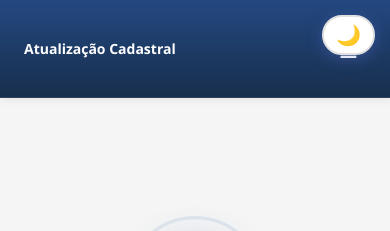
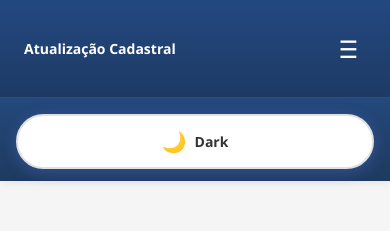
Before and after one commit to chrystiansales/recadastramento, a plain HTML site: page index.html in a window 390 px wide. Shown: the top 231 px of the page. Drawn offline with Linux system fonts and the light colour scheme.

Commit message:
Mover botão dark mode para sidebar
- Botão agora está dentro da sidebar em todas as páginas
- Fica visível tanto em desktop quanto em mobile
- Em mobile, aparece no topo do menu lateral
- Melhor integração com o design existente
- Mantém funcionalidade de persistência do tema

🤖 Generated with [Claude Code](https://claude.com/claude-code)

Co-Authored-By: Claude <noreply@anthropic.com>

```diff
--- a/assets/css/styles.css
+++ b/assets/css/styles.css
@@ -905,20 +905,19 @@ h1 {
    Dark Mode Toggle Button
    =================================== */
 .theme-toggle {
-    position: fixed;
-    top: 20px;
-    right: 20px;
-    z-index: 1000;
     background: var(--color-bg-primary);
     border: 2px solid var(--color-border-light);
     border-radius: 30px;
-    padding: 8px 16px;
+    padding: 10px 20px;
     cursor: pointer;
     display: flex;
     align-items: center;
+    justify-content: center;
     gap: 8px;
     box-shadow: var(--shadow-sm);
     transition: all var(--transition-base);
+    margin: var(--spacing-md) var(--spacing-lg);
+    font-family: inherit;
 }
 
 .theme-toggle:hover {
@@ -940,12 +939,7 @@ h1 {
 
 @media (max-width: 768px) {
     .theme-toggle {
-        top: 15px;
-        right: 15px;
-        padding: 6px 12px;
-    }
-
-    .theme-toggle__text {
-        display: none;
+        margin: var(--spacing-md) var(--spacing-md) var(--spacing-sm);
+        padding: 12px;
     }
 }
--- a/index.html
+++ b/index.html
@@ -16,6 +16,12 @@
                 <h2 class="sidebar__title">Atualização Cadastral</h2>
                 <span class="sidebar__toggle">☰</span>
             </div>
+
+            <!-- Botão Dark Mode -->
+            <button class="theme-toggle" onclick="toggleTheme()" aria-label="Alternar tema">
+                <span class="theme-toggle__icon" id="themeIcon">🌙</span>
+                <span class="theme-toggle__text" id="themeText">Dark</span>
+            </button>
 
             <nav class="sidebar__menu">
                 <p class="sidebar__section-title">Colaborador</p>
@@ -96,12 +102,6 @@
         </aside>
 
         <div class="content-wrapper">
-            <!-- Botão Dark Mode -->
-            <button class="theme-toggle" onclick="toggleTheme()" aria-label="Alternar tema">
-                <span class="theme-toggle__icon" id="themeIcon">🌙</span>
-                <span class="theme-toggle__text" id="themeText">Dark</span>
-            </button>
-
             <!-- Menu Principal -->
             <div class="menu-container" id="mainMenu">
                 <div class="home-welcome">
```
Also changed, not shown: pages/contatos.html (+6 -6 lines), pages/dados-pessoais.html (+6 -6 lines).
